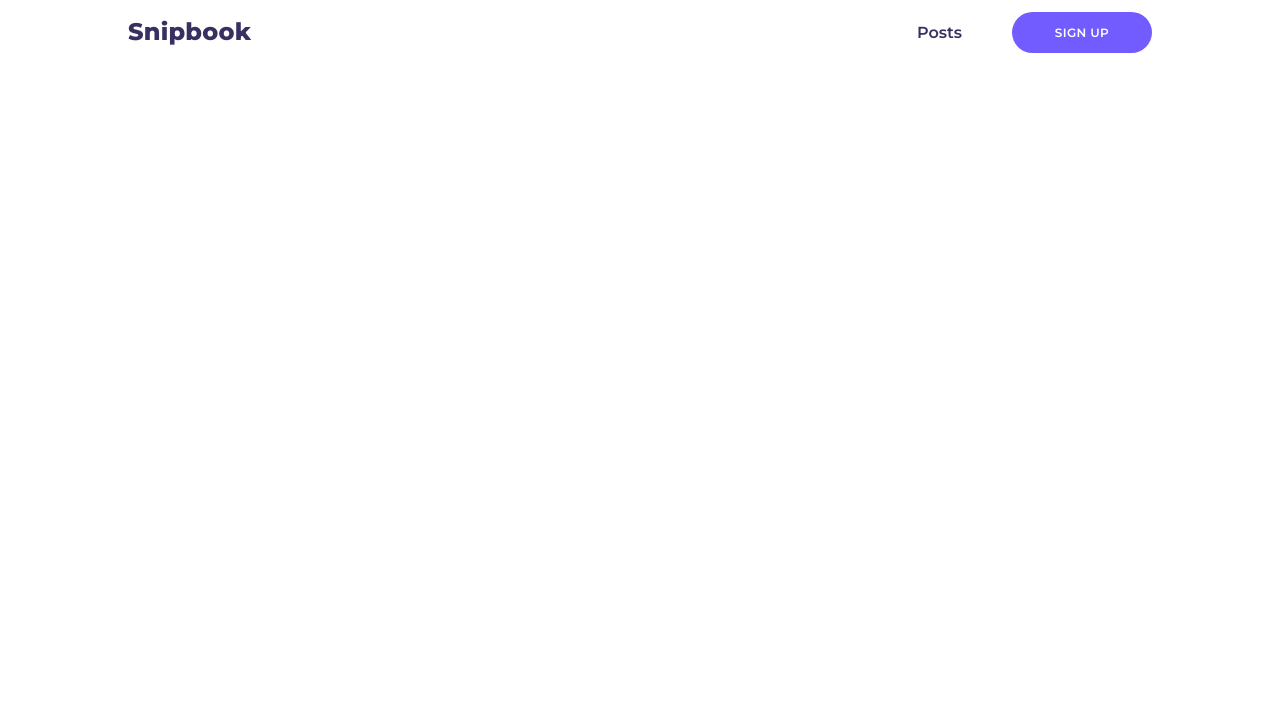
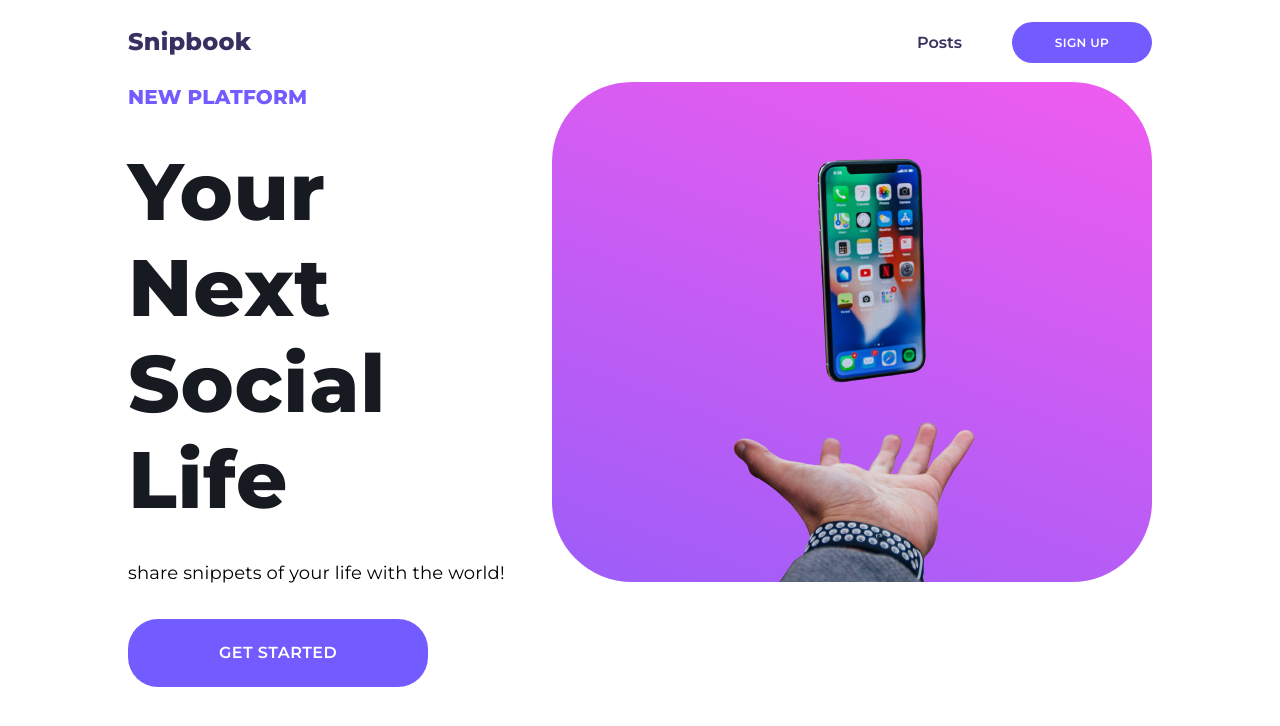
Before and after one commit to bennaaym/snipbook, a React (Create React App) app in the folder client/: page / in a window 1280 px wide. Shown: the top 726 px of the page. Built offline with nearby package versions, Linux system fonts and the light colour scheme.

Commit message:
:sparkles: bennaaym/client: Home page implemented

```diff
--- a/client/src/common/theme.ts
+++ b/client/src/common/theme.ts
@@ -4,9 +4,10 @@ export const customTheme = {
     sm: 15,
     md: 30,
     lg: 60,
+    xl: 80,
   },
   color: {
-    background: "#FFF",
+    background: "#FEFFFE",
     primary: "#735CFF",
     title: "#181A22",
     paragraph: "#383060",
--- a/client/src/components/ActionButton.tsx
+++ b/client/src/components/ActionButton.tsx
@@ -7,16 +7,27 @@ interface IActionButton {
   color: string;
   backgroundColor: string;
   borderRadius: number;
+  styles?: { [property: string]: string | number };
   action: () => void;
 }
+
+const useStyles = makeStyles({
+  button: {
+    "&:hover": {
+      opacity: 0.9,
+    },
+  },
+});
 
 const ActionButton: React.FC<IActionButton> = ({
   label,
   color,
   backgroundColor,
   borderRadius,
+  styles,
   action,
 }: IActionButton) => {
+  const classes = useStyles();
   return (
     <Fragment>
       <Button
@@ -32,9 +43,12 @@ const ActionButton: React.FC<IActionButton> = ({
           paddingBottom: 10,
           fontSize: 12,
           fontWeight: 600,
-          width: 140,
+          minWidth: 140,
+          maxWidth: 300,
+          ...styles,
         }}
         onClick={action}
+        className={classes.button}
       >
         {label}
       </Button>
--- a/client/src/components/NavBar.tsx
+++ b/client/src/components/NavBar.tsx
@@ -12,6 +12,7 @@ const useStyles = makeStyles({
     background: customTheme.color.background,
     paddingLeft: `${customTheme.pagePadding}% !important`,
     paddingRight: `${customTheme.pagePadding}% !important`,
+    paddingTop: customTheme.pagePadding * 2,
   },
   logo: {
     textTransform: "capitalize",
--- a/client/src/components/PageContainer.tsx
+++ b/client/src/components/PageContainer.tsx
@@ -5,6 +5,7 @@ import { customTheme } from "../common";
 
 const useStyles = makeStyles({
   root: {
+    height: "100%",
     paddingLeft: `${customTheme.pagePadding}% !important`,
     paddingRight: `${customTheme.pagePadding}% !important`,
   },
--- a/client/src/pages/home/Home.tsx
+++ b/client/src/pages/home/Home.tsx
@@ -1,11 +1,124 @@
+import { Box, Stack, Typography } from "@mui/material";
+import { makeStyles } from "@mui/styles";
 import { Fragment } from "react";
-import { PageContainer } from "../../components";
+import { useNavigate } from "react-router-dom";
+import { customTheme } from "../../common";
+import { ActionButton, PageContainer } from "../../components";
+import homeIllustration from "../../static/images/home_page_illustration.png";
+
+const userStyles = makeStyles({
+  root: {
+    height: "80%",
+    display: "flex",
+    flexDirection: "column",
+    justifyContent: "center",
+  },
+  home: {
+    display: "flex",
+    columnGap: 10,
+    justifyContent: "space-between",
+  },
+  left: {
+    flex: 1,
+    hight: "100%",
+  },
+
+  overCaption: {
+    textTransform: "uppercase",
+  },
+  caption: {
+    textTransform: "capitalize",
+    letterSpacing: 50,
+  },
+
+  right: {
+    flex: 1,
+    height: "100%",
+  },
+
+  gradient: {
+    overflow: "hidden",
+    width: "600px",
+    height: "500px",
+    background:
+      "linear-gradient(20deg, rgba(157,93,248,1) 0%, rgba(240,92,239,1) 100%)",
+
+    borderRadius: customTheme.borderRadius.xl,
+  },
+
+  homeIllustation: {
+    position: "relative",
+    top: -110,
+    left: 120,
+    "&:hover": {
+      transform: "scale(1.2)",
+      top: -120,
+      transition: "transform 1s ease-in-out",
+    },
+  },
+});
 
 const Home = () => {
+  const classes = userStyles();
+  const navigate = useNavigate();
   return (
     <Fragment>
       <PageContainer>
-        <div></div>
+        <Box className={classes.root}>
+          <Box className={classes.home}>
+            <Stack spacing={4} className={classes.left}>
+              <Typography
+                variant="body1"
+                component="h6"
+                color={customTheme.color.primary}
+                fontSize={20}
+                fontWeight={800}
+                className={classes.overCaption}
+              >
+                new platform
+              </Typography>
+              <Typography
+                variant="body1"
+                component="h1"
+                color={customTheme.color.title}
+                fontSize={80}
+                fontWeight={800}
+                maxWidth={600}
+                lineHeight={1.2}
+                className={classes.caption}
+              >
+                your next social life
+              </Typography>
+              <Typography variant="body1" component="p" fontSize={18}>
+                share snippets of your life with the world!
+              </Typography>
+              <ActionButton
+                label="get started"
+                color={customTheme.color.background}
+                backgroundColor={customTheme.color.primary}
+                borderRadius={customTheme.borderRadius.md}
+                action={() => navigate("/signup")}
+                styles={{
+                  paddingLeft: 40,
+                  paddingRight: 40,
+                  paddingTop: 20,
+                  paddingBottom: 20,
+                  fontSize: 16,
+                  width: 300,
+                }}
+              />
+            </Stack>
+            <Stack className={classes.right}>
+              <Box className={classes.gradient}>
+                <img
+                  className={classes.homeIllustation}
+                  src={homeIllustration}
+                  alt="home_illustration"
+                />
+              </Box>
+            </Stack>
+          </Box>
+        </Box>
       </PageContainer>
     </Fragment>
   );
--- a/client/src/static/styles/global.css
+++ b/client/src/static/styles/global.css
@@ -8,5 +8,6 @@
 }
 
 .App {
-  min-height: 100vh;
+  height: 100vh;
+  min-height: 80vh;
 }
```
Also changed, not shown: client/src/static/images/home_page_illustration.png (added), 1 other file (tests, documents, lock files or other folders).
